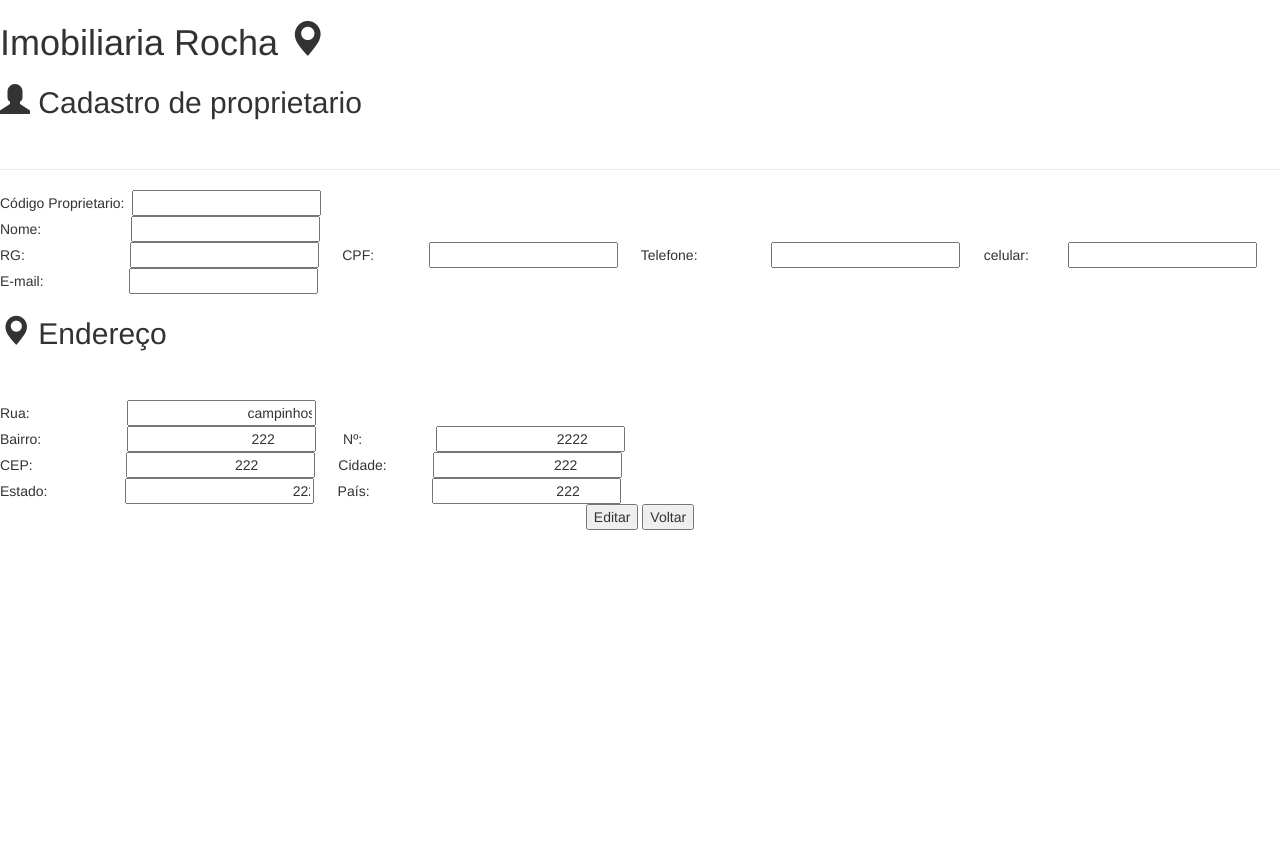
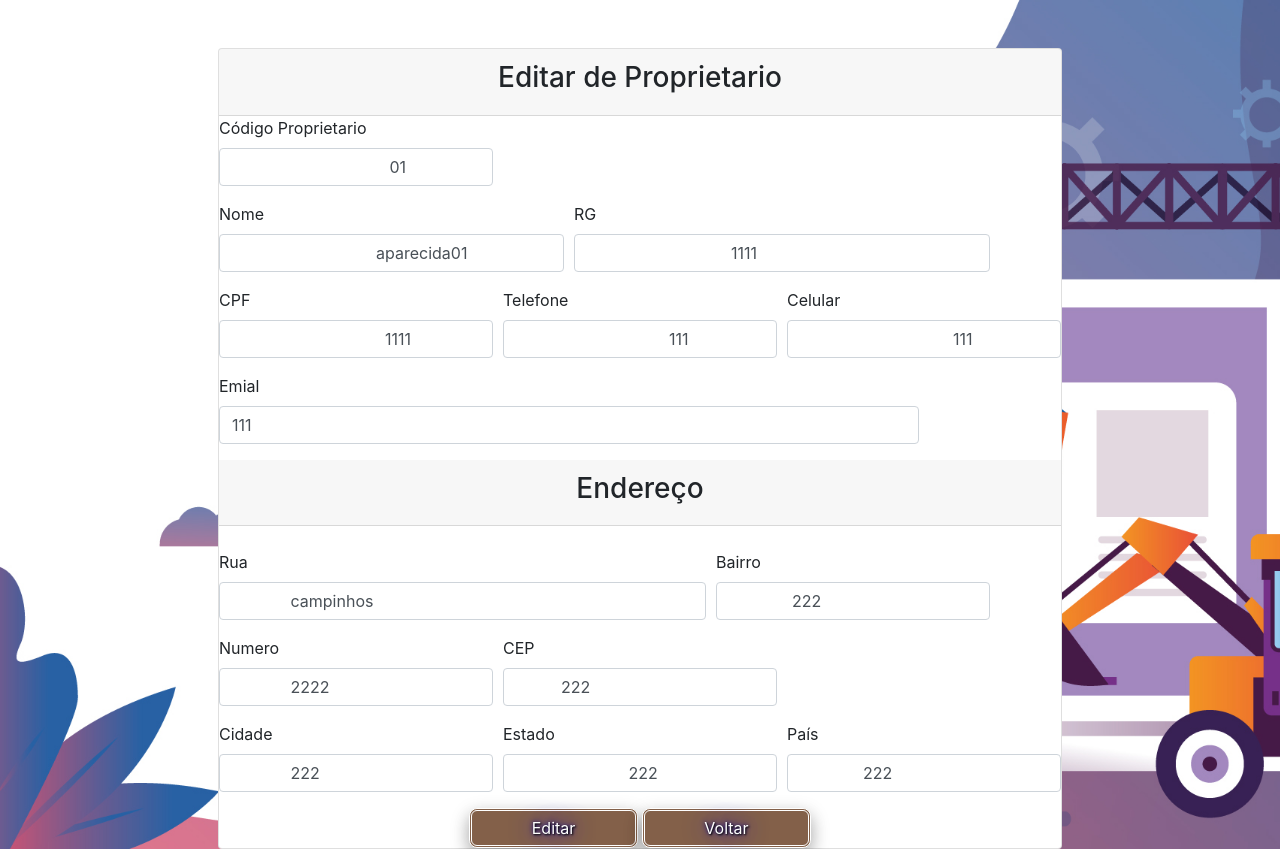
Before and after one commit to allanyo/Projeto_FBD_Imobiliaria, a PHP site: page /editarProprietarios.php?proprietario_id=2 in a window 1280 px wide. Before the commit the page ends 530 px from the top, so only its background shows below. Run offline with PHP 8.4, Linux system fonts and the light colour scheme; data comes from the database, SQL or seed files in the repository; some web fonts are replaced.

Commit message:
Alterações nas telas de EDições de Proprietario

```diff
--- a/editarProprietarios.php
+++ b/editarProprietarios.php
@@ -13,7 +13,7 @@ $resultado = mysqli_query($connect, $sql);
 $row_proprietario = mysqli_fetch_assoc($resultado);
 
 
-if(isset($_POST['btn-voltar'])):
+if (isset($_POST['btn-voltar'])) :
     header('Location: home.php');
 endif;
 
@@ -24,65 +24,135 @@ endif;
 
 <!DOCTYPE html>
 <html lang="pt-br">
+
 <head>
     <meta charset="UTF-8">
     <meta name="viewport" content="width=device-width, initial-scale=1.0">
     <meta http-equiv="X-UA-Compatible" content="ie=edge">
-    <link rel="stylesheet" href="https://maxcdn.bootstrapcdn.com/bootstrap/3.3.7/css/bootstrap.min.css">
-    <link rel="stylesheet" type="text/css" href="css/estiloImovell.css" />
+    <link rel="stylesheet" type="text/css" href="bootstrap/css/bootstrap.css" />
+    <link rel="stylesheet" type="text/css" href="css/estiloTelasDeCadastro.css" />
+
 
     <title>Imobiliaria</title>
 </head>
+
 <body>
-    <h1> Imobiliaria Rocha <i class="glyphicon glyphicon-map-marker"></i></h1>
-    <h2> <i class="glyphicon glyphicon-user"></i> Cadastro de proprietario</h2><br>
 
-    <hr>
+
+
+    <br><br>
     <?php
-        if(!empty($erros)):
-            foreach($erros as $erro):
+    if (!empty($erros)) :
+        foreach ($erros as $erro) :
             echo $erro;
         endforeach;
     endif;
     ?>
 
-    <div>
+    <div class="container">
+        <div class="d-flex justify-content-center h-100">
+            <div class="card">
+                <div class="card-header">
+                    <h3 class="text-center"> <i class="glyphicon glyphicon-user"></i> Editar de Proprietario</h3>
+                </div>
+
                 <form action="updateProprietario.php?proprietario_id=<?php echo $row_proprietario['proprietario_id']; ?>" method="POST">
 
-                Código Proprietario: &nbsp<input type="text" name="codigo_proprietario" value = "
-                 <?php echo $row_proprietario['codigo_proprietario'];?>"><br>
-                 Nome:  &nbsp&nbsp&nbsp&nbsp&nbsp&nbsp&nbsp&nbsp&nbsp&nbsp &nbsp&nbsp&nbsp&nbsp&nbsp &nbsp&nbsp&nbsp&nbsp&nbsp<input type="text" name="nome" value = "
-                <?php echo $row_proprietario['nome'];?>"><br>
-                RG:  &nbsp&nbsp&nbsp&nbsp&nbsp &nbsp&nbsp&nbsp&nbsp&nbsp&nbsp&nbsp&nbsp &nbsp&nbsp&nbsp&nbsp&nbsp &nbsp&nbsp&nbsp&nbsp&nbsp<input type="text" name="rg" value = "
-                <?php echo $row_proprietario['rg'];?>">&nbsp&nbsp&nbsp&nbsp&nbsp
-                CPF: &nbsp&nbsp&nbsp&nbsp&nbsp&nbsp&nbsp&nbsp &nbsp&nbsp&nbsp&nbsp<input type="text" name="cpf" value = "
-                 <?php echo $row_proprietario['cpf'];?>">&nbsp&nbsp&nbsp&nbsp&nbsp
-                Telefone: &nbsp&nbsp&nbsp&nbsp&nbsp&nbsp&nbsp&nbsp&nbsp&nbsp&nbsp&nbsp &nbsp&nbsp&nbsp&nbsp&nbsp<input type="text" name="telefone" value = "
-                 <?php echo $row_proprietario['telefone'];?>">&nbsp&nbsp&nbsp&nbsp&nbsp
-                celular: &nbsp&nbsp&nbsp&nbsp&nbsp&nbsp &nbsp&nbsp<input type="text" name="celular" value = "
-                 <?php echo $row_proprietario['celular'];?>"><br>
-                E-mail: &nbsp&nbsp&nbsp&nbsp&nbsp&nbsp&nbsp&nbsp&nbsp&nbsp&nbsp&nbsp&nbsp&nbsp&nbsp&nbsp&nbsp&nbsp&nbsp&nbsp&nbsp<input type="text" name="email" value = "
-                 <?php echo $row_proprietario['email'];?>">
+                    <div class="form-row">
+                        <div class="form-group col-md-4">
+                            <label for="inputEmail4">Código Proprietario</label>
+                            <input type="text" class="form-control" name="codigo_proprietario" value=" <?php echo $row_proprietario['codigo_proprietario']; ?>">
+                        </div>
+                    </div>
+
+                    <div class="form-row">
+                        <div class="form-group col-md-5">
+                            <label for="inputEmail4">Nome</label>
+                            <input type="text" class="form-control" name="nome" value="<?php echo $row_proprietario['nome']; ?>">
+                        </div>
+                        <div class="form-group col-md-6">
+                            <label for="inputPassword4">RG</label>
+                            <input type="text" class="form-control" name="rg" value="<?php echo $row_proprietario['rg']; ?>">
+                        </div>
+                    </div>
+
+                    <div class="form-row">
+                        <div class="form-group col-md-4">
+                            <label for="inputEmail4">CPF</label>
+                            <input type="text" class="form-control" name="cpf" value="<?php echo $row_proprietario['cpf']; ?>">
+                        </div>
+                        <div class="form-group col-md-4">
+                            <label for="inputPassword4">Telefone</label>
+                            <input type="text" class="form-control" name="telefone" value="<?php echo $row_proprietario['telefone']; ?>">
+                        </div>
+                        <div class="form-group col-md-4">
+                            <label for="inputPassword4">Celular</label>
+                            <input type="text" class="form-control" name="celular" value="<?php echo $row_proprietario['celular']; ?>">
+                        </div>
+                    </div>
+
+                    <div class="form-row">
+                        <div class="form-group col-md-10">
+                            <label for="inputEmail4">Emial</label>
+                            <input type="email" class="form-control" name="email" value="<?php echo $row_proprietario['email']; ?>">
+                        </div>
+
+                    </div>
 
 
-                <h2> <i class="glyphicon glyphicon-map-marker"></i> Endereço</h2><br>
+                    <div class="card-header">
+                        <h3 class="text-center"> <i class="glyphicon glyphicon-user"></i> Endereço</h3>
+                    </div>
 
-                <input type="hidden" name="endereco_id" value = "
-                 <?php echo $row_proprietario['endereco_id'];?>"><br>
-                Rua: &nbsp&nbsp&nbsp&nbsp&nbsp&nbsp&nbsp&nbsp&nbsp&nbsp&nbsp&nbsp &nbsp&nbsp&nbsp&nbsp&nbsp &nbsp&nbsp&nbsp&nbsp&nbsp<input type="text" name="rua" value = "
-                 <?php echo $row_proprietario['rua'];?>"> <br>
-                Bairro: &nbsp&nbsp&nbsp&nbsp&nbsp&nbsp&nbsp&nbsp&nbsp &nbsp&nbsp&nbsp&nbsp&nbsp &nbsp&nbsp&nbsp&nbsp&nbsp<input type="text" name="bairro" value = "
-                 <?php echo $row_proprietario['bairro'];?>"> &nbsp&nbsp&nbsp&nbsp&nbsp
-                Nº:   &nbsp&nbsp&nbsp&nbsp&nbsp &nbsp&nbsp&nbsp&nbsp&nbsp &nbsp&nbsp&nbsp&nbsp&nbsp <input type="text" name="numero" value = "
-                 <?php echo $row_proprietario['numero'];?>"><br>
-                CEP: &nbsp&nbsp&nbsp&nbsp&nbsp&nbsp&nbsp&nbsp&nbsp&nbsp&nbsp &nbsp&nbsp&nbsp&nbsp&nbsp &nbsp&nbsp&nbsp&nbsp&nbsp<input type="text" name="cep" value = "
-                 <?php echo $row_proprietario['cep'];?>">&nbsp&nbsp&nbsp&nbsp&nbsp
-                Cidade: &nbsp&nbsp&nbsp&nbsp&nbsp &nbsp&nbsp&nbsp&nbsp&nbsp<input type="text" name="cidade" value = "
-                 <?php echo $row_proprietario['cidade'];?>"><br>
-                Estado: &nbsp&nbsp&nbsp&nbsp&nbsp&nbsp&nbsp&nbsp&nbsp&nbsp&nbsp&nbsp &nbsp&nbsp&nbsp&nbsp&nbsp&nbsp<input type="text" name="estado" value = "
-                 <?php echo $row_proprietario['estado'];?>">&nbsp&nbsp&nbsp&nbsp&nbsp
-                País: &nbsp&nbsp&nbsp&nbsp&nbsp&nbsp&nbsp&nbsp&nbsp&nbsp&nbsp&nbsp&nbsp&nbsp&nbsp<input type="text" name="pais" value = "
-                 <?php echo $row_proprietario['pais'];?>"><br>
+
+
+
+
+                    <input type="hidden" name="endereco_id" value=" <?php echo $row_proprietario['endereco_id']; ?>"><br>
+
+                    <div class="form-row">
+                        <div class="form-group col-md-7">
+                            <label for="inputEmail4">Rua</label>
+                            <input type="text" class="form-control" name="rua" value="<?php echo $row_proprietario['rua']; ?>">
+                        </div>
+                        <div class="form-group col-md-4">
+                            <label for="inputPassword4">Bairro</label>
+                            <input type="text" class="form-control" name="bairro" value="<?php echo $row_proprietario['bairro']; ?>">
+                        </div>
+
+                    </div>
+
+
+
+                    <div class="form-row">
+                        <div class="form-group col-md-4">
+                            <label for="inputPassword4">Numero</label>
+                            <input type="text" class="form-control" name="numero" value="<?php echo $row_proprietario['numero']; ?>">
+                        </div>
+                        <div class="form-group col-md-4">
+                            <label for="inputPassword4">CEP</label>
+                            <input type="text" class="form-control" name="cep" value="<?php echo $row_proprietario['cep']; ?>">
+                        </div>
+
+                    </div>
+
+
+                    <div class="form-row">
+                        <div class="form-group col-md-4">
+                            <label for="inputPassword4">Cidade</label>
+                            <input type="text" class="form-control" name="cidade" value="<?php echo $row_proprietario['cidade']; ?>">
+                        </div>
+                        <div class="form-group col-md-4">
+                            <label for="inputPassword4">Estado</label>
+                            <input type="text" class="form-control" name="estado" value="<?php echo $row_proprietario['estado']; ?>">
+                        </div>
+                        <div class="form-group col-md-4">
+                            <label for="inputPassword4">País</label>
+                            <input type="text" class="form-control" name="pais" value="<?php echo $row_proprietario['pais']; ?>">
+                        </div>
+
+                    </div>
+
                     <center>
                         <button type="submit" name="btn-editar">Editar</button>
                         <button type="submit" name="btn-voltar">Voltar</button>
@@ -90,8 +160,14 @@ endif;
 
                 </form>
             </div>
+        </div>
+    </div>
 
 
+    <script src="https://code.jquery.com/jquery-3.3.1.slim.min.js" integrity="sha384-q8i/X+965DzO0rT7abK41JStQIAqVgRVzpbzo5smXKp4YfRvH+8abtTE1Pi6jizo" crossorigin="anonymous"></script>
+    <script src="https://cdnjs.cloudflare.com/ajax/libs/popper.js/1.14.7/umd/popper.min.js" integrity="sha384-UO2eT0CpHqdSJQ6hJty5KVphtPhzWj9WO1clHTMGa3JDZwrnQq4sF86dIHNDz0W1" crossorigin="anonymous"></script>
+    <script src="bootstrap/js/bootstrap.min.js" crossorigin="anonymous"></script>
 
 </body>
+
 </html>
```
Lines whose indentation alone changed are shown as unchanged.
